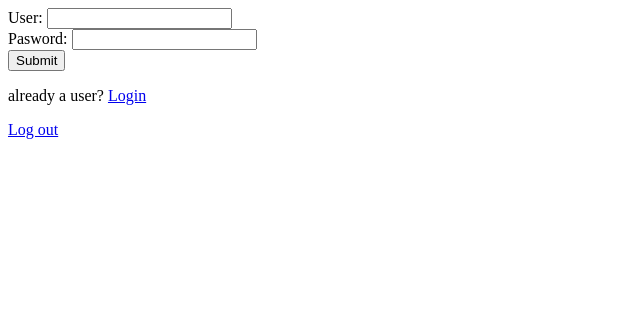
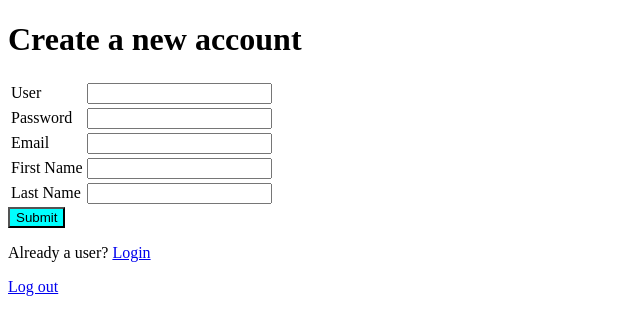
Before and after one commit to jeury301/classmo, a Django app: template schedules/templates/schedules/index.html in a window 1280 px wide. Shown: the top 335 px of the page, without its empty margins (0-640 px from the left). Run offline with Django 3.2, Linux system fonts and the light colour scheme; the template is opened without the code that fills it, so the values that code supplies are empty.

Commit message:
Commiting local changes before merging with origin/develop

```diff
--- a/schedules/templates/schedules/index.html
+++ b/schedules/templates/schedules/index.html
@@ -9,17 +9,26 @@
   <!-- <p>{{ id }}</p> -->
   {% if user.is_authenticated %}
   <p>You are logged in</p>
-  <p> {{ user.get_username }}</p>
+  <p> Welcome {{ user.get_username }}</p>
+
+
+{% else %}
+
+<h1> Create a new account</h1>
+<form action="{% url 'schedules:register' %}" method="post">
+  {% csrf_token %}
+  <table><tbody>
+  <tr><td><label for="user">User</label></td><td><input type="text" name="user"></td></tr>
+  <tr><td><label for="password">Password</label></td><td><input type="text" name="password"></td></tr>
+  <tr><td><label for="email">Email</label></td><td><input type="text" name="email"></td></tr>
+  <tr><td><label for="fname">First Name</label></td><td><input type="text" name="fname"></td></tr>
+  <tr><td><label for="lname">Last Name</label></td><td><input type="text" name="lname"></td></tr>
+</tbody>
+  </table>
+  <input type="submit"  style="background-color:cyan" value="Submit">
+</form>
+<p> Already a user? <a href="{% url 'login' %}">Login</a></p>
 {% endif %}
-<form action="{% url 'schedules:new_user' %}" method="post">
-  {% csrf_token %}
-  User: <input type="text" name="user"><br>
-  Pasword: <input type="text" name="password"><br>
-  <input type="submit" value="Submit">
-
-  <p> already a user? <a href="{% url 'login' %}">Login</a></p>
-</form>
-
 <p><a href="{% url 'logout' %}">Log out</a></p>
 
 </body>
--- a/schedules/urls.py
+++ b/schedules/urls.py
@@ -6,6 +6,6 @@ app_name='schedules'
 
 urlpatterns = [
     path('', views.index, name='index'),
-    path('new_user/',views.new_user,name='new_user'),
+    path('register/',views.register,name='register'),
 
 ]
--- a/templates/registration/login.html
+++ b/templates/registration/login.html
@@ -1,3 +1,4 @@
+
 
 
 
@@ -31,6 +32,3 @@
   <input type="hidden" name="next" value="{{ next }}" />
 </div>
 </form>
-
-{# Assumes you setup the password_reset view in your URLconf #}
-<p><a href="{% url 'logout' %}">Log out</a></p>
```
Also changed, not shown: schedules/views.py (+14 -5 lines).
